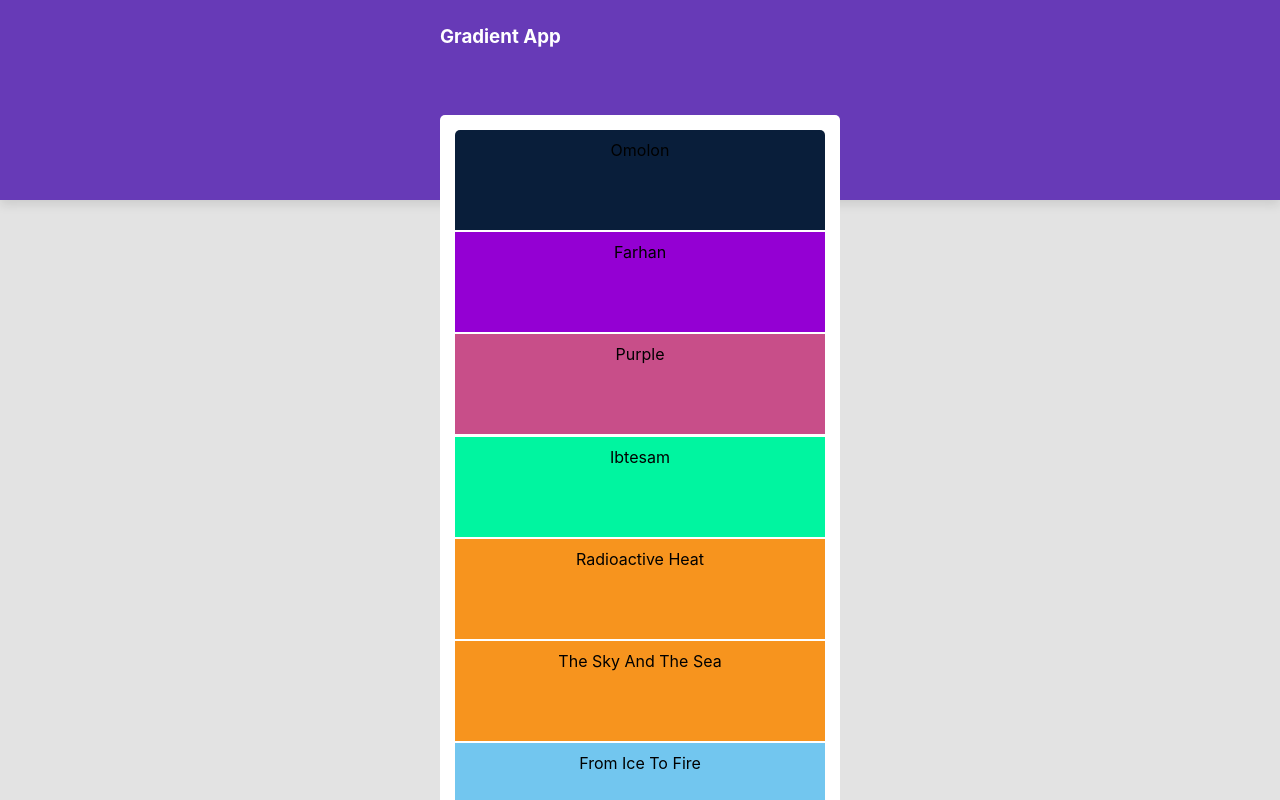
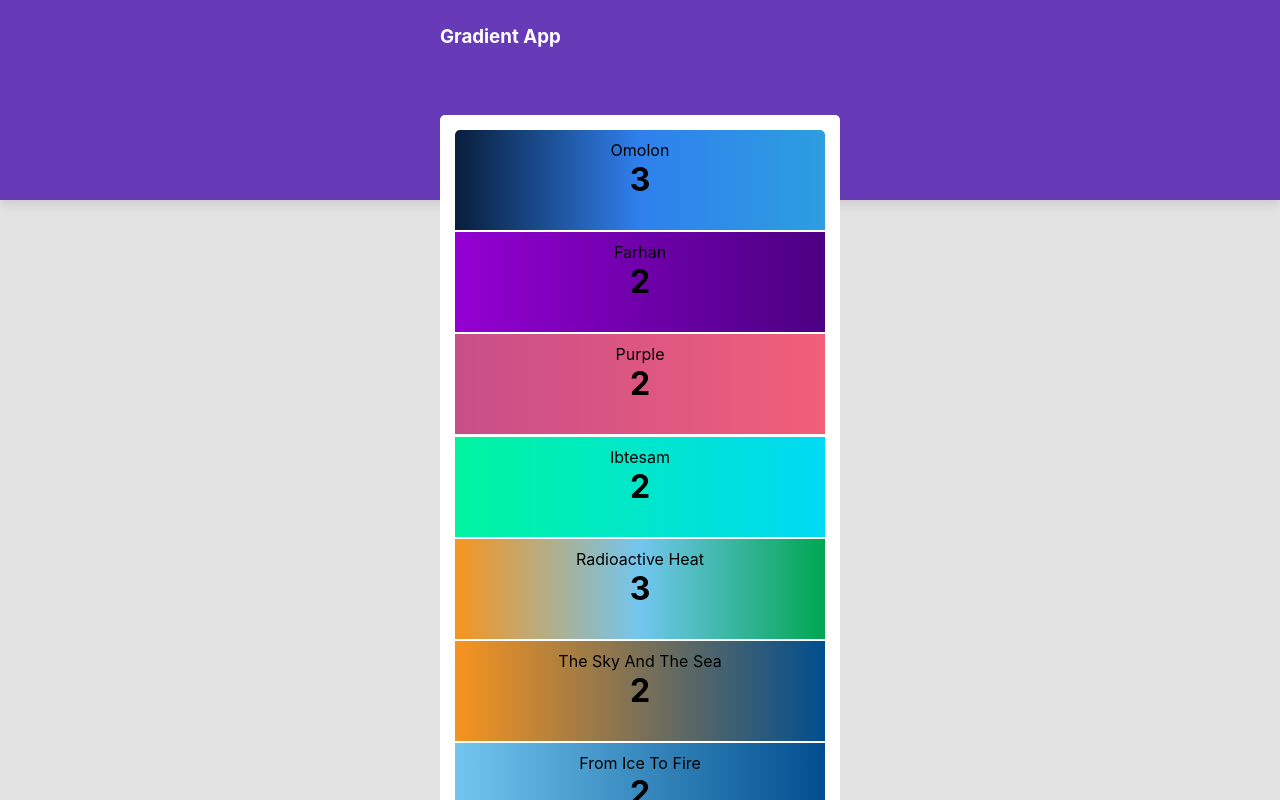
Before and after one commit to AhmedElaguab/gradients-app, a React (Create React App) app: page / in a window 1280 px wide. Shown: the top 800 px of the page. Built offline with nearby package versions, Linux system fonts and the light colour scheme.

Commit message:
feat: support more than 3 colors gradients

```diff
--- a/src/App.js
+++ b/src/App.js
@@ -1,4 +1,4 @@
-import React, { useState } from "react"
+import React from "react"
 import "./App.css"
 import Navbar from "./components/Navbar"
 import PageLayout from "./components/PageLayout"
--- a/src/components/Gradient.jsx
+++ b/src/components/Gradient.jsx
@@ -2,12 +2,37 @@ import React from "react"
 
 const Gradient = props => {
   const { gradient } = props
+  // Create gradient function
+  const getGradientValue = colors => {
+    switch (colors.length) {
+      case 3:
+        return `linear-gradient(to right, ${colors[0]}, ${colors[1]}, ${
+          colors[2]
+        })`
+        break
+      case 4:
+        return `linear-gradient(to right, ${colors[0]}, ${colors[1]},
+          ${colors[2]}, ${colors[3]})`
+        break
+      case 5:
+        return `linear-gradient(to right, ${colors[0]}, ${colors[1]},
+          ${colors[2]}, ${colors[3]}, ${colors[4]})`
+        break
+      case 6:
+        return `linear-gradient(to right, ${colors[0]}, ${colors[1]},
+          ${colors[2]}, ${colors[3]}, ${colors[4]}, ${colors[5]})`
+        break
+
+      default:
+        return `linear-gradient(to right, ${colors[0]}, ${colors[1]})`
+        break
+    }
+  }
+  const gradientValue = getGradientValue(gradient.colors)
   return (
-    <li
-      className="gradient"
-      style={{ height: 100, backgroundColor: gradient.colors[0] }}
-    >
+    <li className="gradient" style={{ height: 100, background: gradientValue }}>
       {gradient.name}
+      <h1>{gradient.colors.length}</h1>
     </li>
   )
 }
--- a/src/components/PageLayout.jsx
+++ b/src/components/PageLayout.jsx
@@ -9,7 +9,7 @@ const PageLayout = props => {
       <div className="container">
         <ul className="page-layout">
           {gradients.map(gradient => (
-            <Gradient gradient={gradient} />
+            <Gradient key={gradient.name} gradient={gradient} />
           ))}
         </ul>
       </div>
--- a/src/contexts/GradientsContext.js
+++ b/src/contexts/GradientsContext.js
@@ -14,7 +14,7 @@ const GradientsContextProvider = props => {
 const GRADIENTS = [
   {
     name: "Omolon",
-    colors: ["#091E3A", "#2F80ED", "2D9EE0"]
+    colors: ["#091E3A", "#2F80ED", "#2D9EE0"]
   },
   {
     name: "Farhan",
@@ -30,7 +30,7 @@ const GRADIENTS = [
   },
   {
     name: "Radioactive Heat",
-    colors: ["#F7941E", "#72C6EF", "00A651"]
+    colors: ["#F7941E", "#72C6EF", "#00A651"]
   },
   {
     name: "The Sky And The Sea",
```
